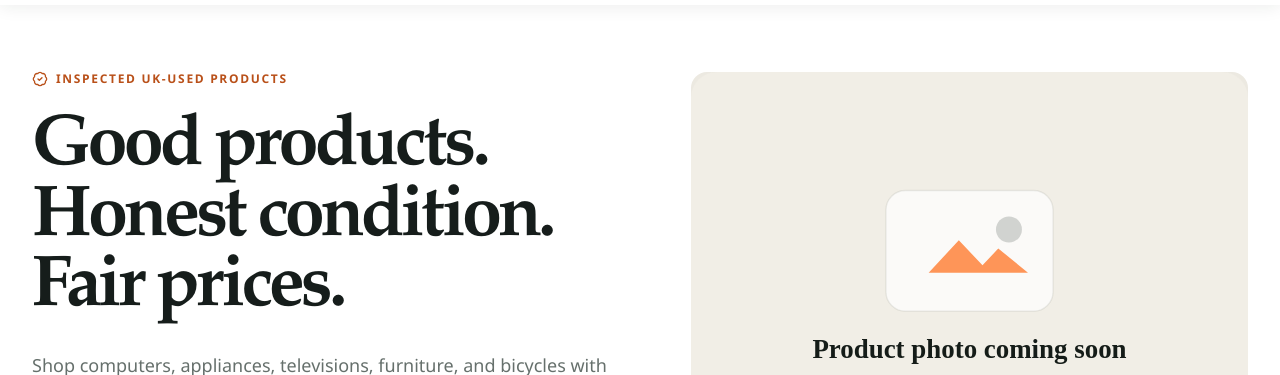
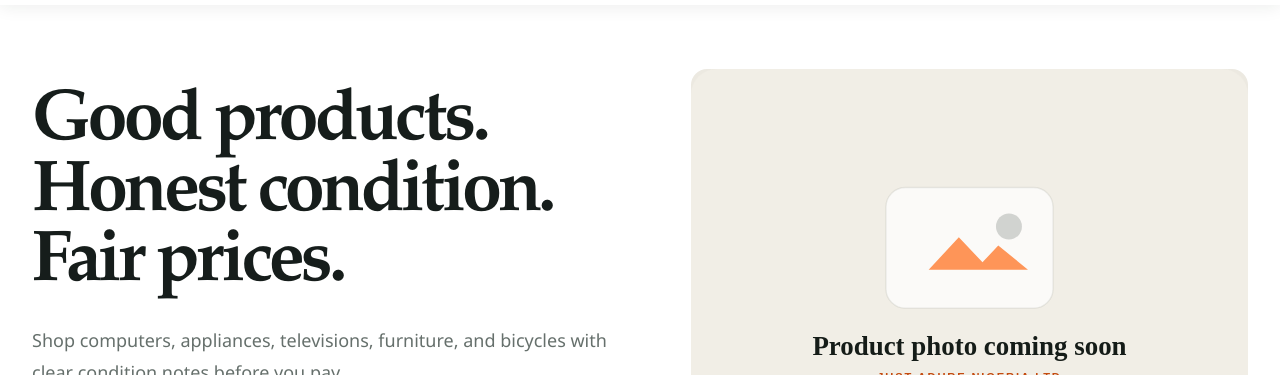
Before and after one commit to Adebowale-Dev/Just-Adure-Nigeria-Ltd, a Next.js app in the folder frontend/: page / in a window 1280 px wide. Shown: the part 120-495 px from the top of the page. Built offline with nearby package versions, Linux system fonts and the light colour scheme; no server answers.

Commit message:
Remove inspected products hero label

```diff
--- a/frontend/src/components/storefront/home-page.tsx
+++ b/frontend/src/components/storefront/home-page.tsx
@@ -1,7 +1,7 @@
 "use client";
 
 import { useEffect, useState } from "react";
-import { ArrowRight, BadgeCheck, Bike, Home, Laptop, Monitor, PackageCheck, Refrigerator, Tv, WashingMachine } from "lucide-react";
+import { ArrowRight, Bike, Home, Laptop, Monitor, PackageCheck, Refrigerator, Tv, WashingMachine } from "lucide-react";
 import { ProductCard } from "@/components/storefront/product-card";
 import { getHomepage } from "@/lib/api.js";
 import { fallbackImage, productToCard } from "@/lib/product-card-mapper";
@@ -53,8 +53,7 @@ export function HomePage() {
       <section className="border-b border-black/8 bg-white">
         <div className="mx-auto grid max-w-7xl gap-10 px-4 py-12 sm:px-6 lg:grid-cols-[1fr_.9fr] lg:items-center lg:px-8 lg:py-16">
           <div>
-            <p className="section-kicker"><BadgeCheck className="size-4" /> Inspected UK-used products</p>
-            <h1 className="mt-5 max-w-2xl font-serif text-5xl font-bold leading-[.98] tracking-[-.055em] sm:text-6xl lg:text-7xl">{primaryBanner?.title || "Good products. Honest condition. Fair prices."}</h1>
+            <h1 className="max-w-2xl font-serif text-5xl font-bold leading-[.98] tracking-[-.055em] sm:text-6xl lg:text-7xl">{primaryBanner?.title || "Good products. Honest condition. Fair prices."}</h1>
             <p className="mt-6 max-w-xl text-lg leading-8 text-[var(--muted)]">{primaryBanner?.subtitle || "Shop computers, appliances, televisions, furniture, and bicycles with clear condition notes before you pay."}</p>
             <div className="mt-8 flex flex-col gap-3 sm:flex-row">
               <a href={primaryBanner?.href || "/shop"} className="cta-primary px-7">Shop all products <ArrowRight className="size-4" /></a>
```
